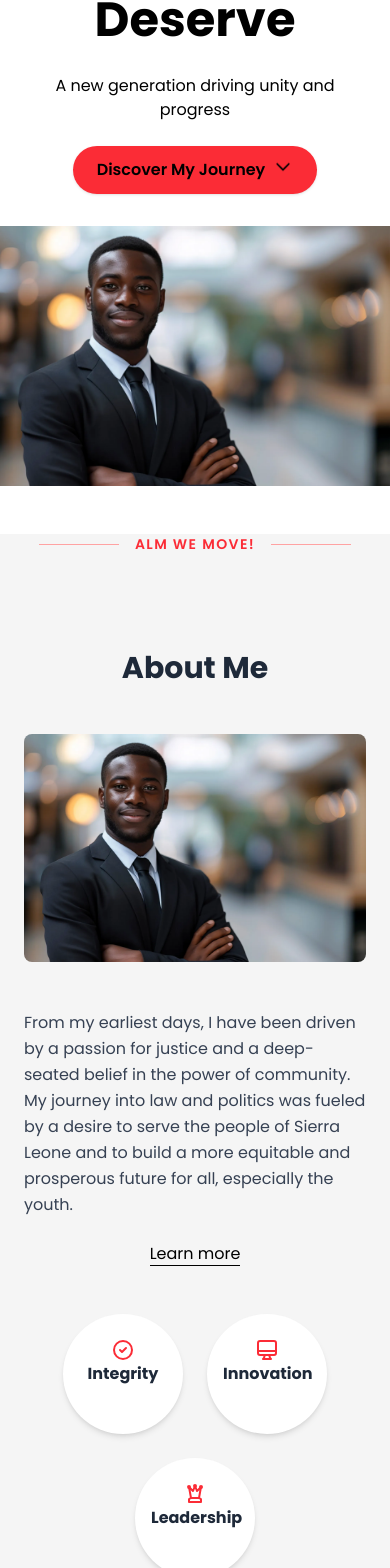
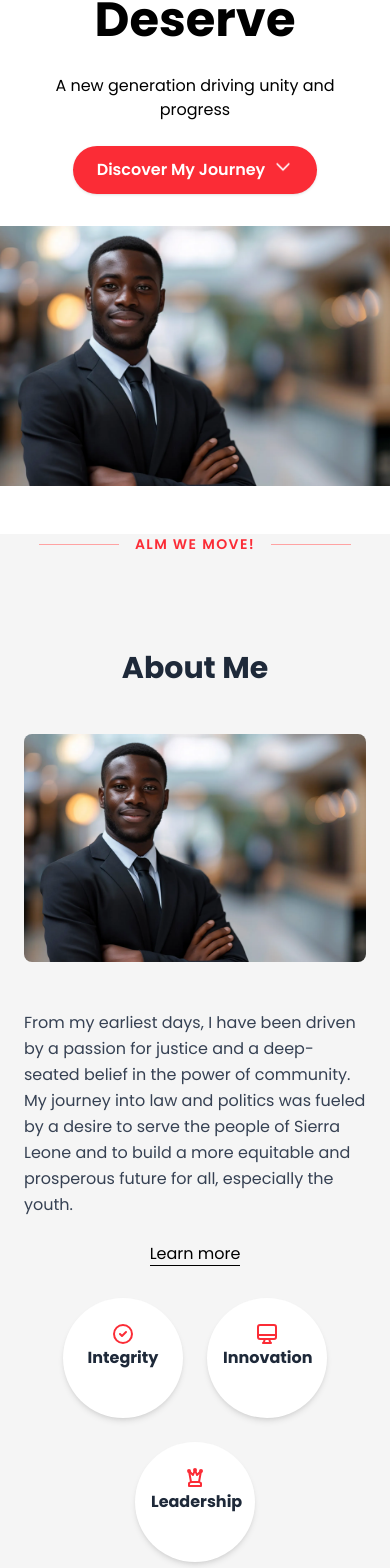
Before and after one commit to ideftbuild/apc-deputy-landing, a React (Vite) app: page / in a window 390 px wide. Shown: the part 150-1718 px from the top of the page. Built offline with nearby package versions, Linux system fonts and the light colour scheme.

Commit message:
style: change text color and paddings

```diff
--- a/src/components/CoreValues.tsx
+++ b/src/components/CoreValues.tsx
@@ -78,7 +78,7 @@ const values = [
 
 export default function CoreValues() {
   return (
-    <section id="core-values" className="py-6 md:py-8">
+    <section id="core-values" className="py-2 md:py-8">
       <div className="mx-auto px-4 flex flex-wrap md:flex-nowrap md:flex-row justify-center gap-6 md:gap-10 md:w-[60%] place-items-center">
         {values.map((value) => (
           <div
--- a/src/components/Hero.tsx
+++ b/src/components/Hero.tsx
@@ -46,7 +46,7 @@ export default function Hero() {
           </p>
           <a
             href="#about"
-            className="inline-flex items-center px-6 py-3 my-6 mb-8 bg-red-500 font-semibold rounded-full shadow hover:text-white transition"
+            className="inline-flex items-center px-6 py-3 my-6 mb-8 bg-red-500 text-white font-semibold rounded-full shadow hover:bg-red-600 transition"
           >
             Discover My Journey
             <svg
```
